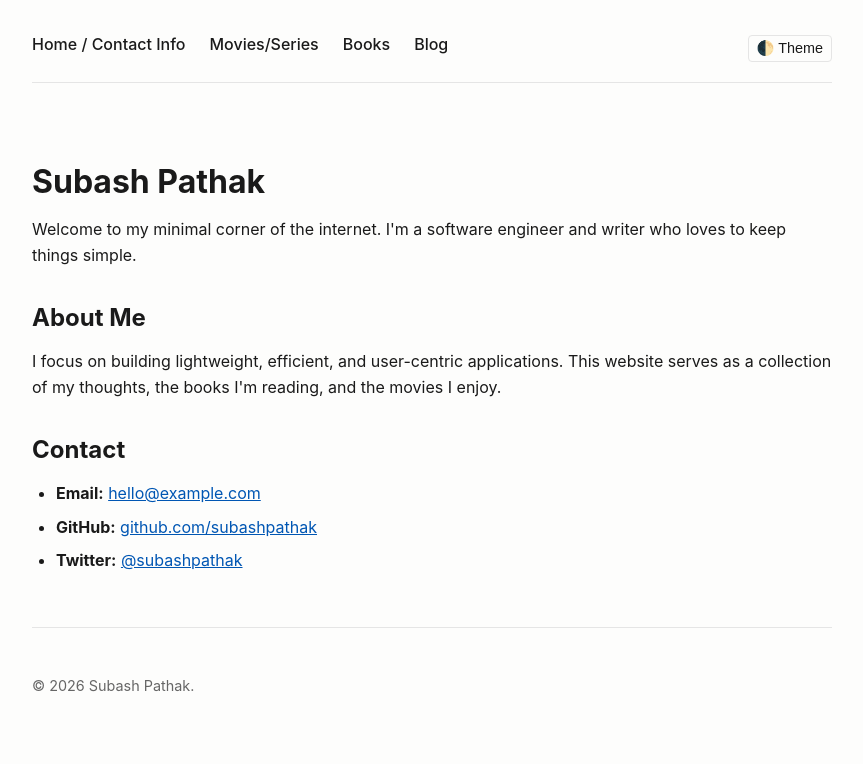
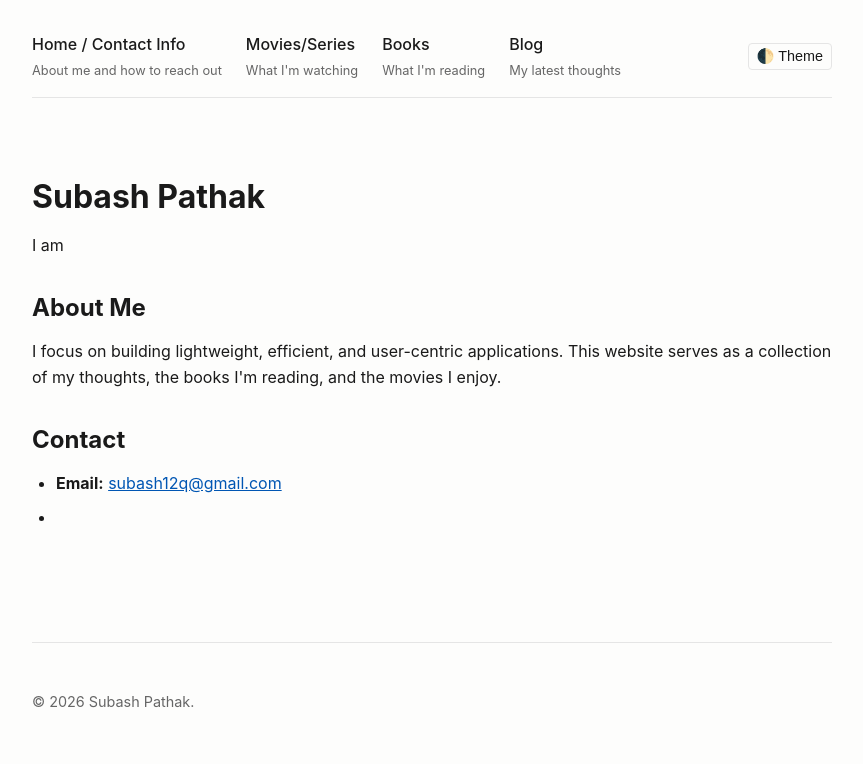
Before and after one commit to subashpathak/my-website, a plain HTML site: page index.html in a window 1280 px wide. Shown: the whole page, without its empty margins (208-1071 px from the left). Drawn offline with nearby package versions, Linux system fonts and the light colour scheme.

Commit message:
Add navigation menu descriptions and update home content

```diff
--- a/content/home.md
+++ b/content/home.md
@@ -1,6 +1,6 @@
 # Subash Pathak
 
-Welcome to my minimal corner of the internet. I'm a software engineer and writer who loves to keep things simple.
+I am
 
 ## About Me
 
@@ -8,6 +8,5 @@ I focus on building lightweight, efficient, and user-centric applications. This
 
 ## Contact
 
-- **Email:** hello@example.com
-- **GitHub:** [github.com/subashpathak](#)
-- **Twitter:** [@subashpathak](#)
+- **Email:** subash12q@gmail.com
+-
--- a/css/main.css
+++ b/css/main.css
@@ -54,6 +54,22 @@ nav a:hover {
     text-decoration: underline;
 }
 
+nav li {
+    display: flex;
+    flex-direction: column;
+    margin-bottom: 0;
+}
+
+.tab-desc {
+    font-size: 0.8rem;
+    color: #666;
+    margin-top: 0.2rem;
+}
+
+[data-theme="dark"] .tab-desc {
+    color: #999;
+}
+
 main {
     padding: 2rem 0;
     min-height: 60vh;
--- a/index.html
+++ b/index.html
@@ -14,10 +14,22 @@
     <header style="display: flex; justify-content: space-between; align-items: center;">
         <nav>
             <ul>
-                <li><a href="#home">Home / Contact Info</a></li>
-                <li><a href="#movies">Movies/Series</a></li>
-                <li><a href="#books">Books</a></li>
-                <li><a href="#blog">Blog</a></li>
+                <li>
+                    <a href="#home">Home / Contact Info</a>
+                    <span class="tab-desc">About me and how to reach out</span>
+                </li>
+                <li>
+                    <a href="#movies">Movies/Series</a>
+                    <span class="tab-desc">What I'm watching</span>
+                </li>
+                <li>
+                    <a href="#books">Books</a>
+                    <span class="tab-desc">What I'm reading</span>
+                </li>
+                <li>
+                    <a href="#blog">Blog</a>
+                    <span class="tab-desc">My latest thoughts</span>
+                </li>
             </ul>
         </nav>
         <button id="theme-toggle" aria-label="Toggle dark mode" style="background: none; border: 1px solid var(--border-color); color: var(--text-color); padding: 0.25rem 0.5rem; cursor: pointer; border-radius: 4px; font-size: 0.9em;">
```
